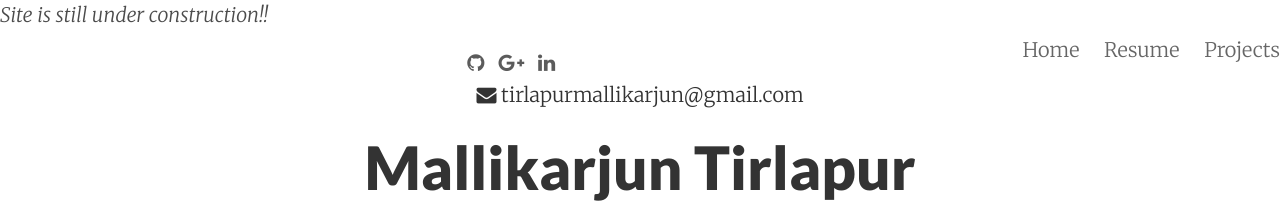
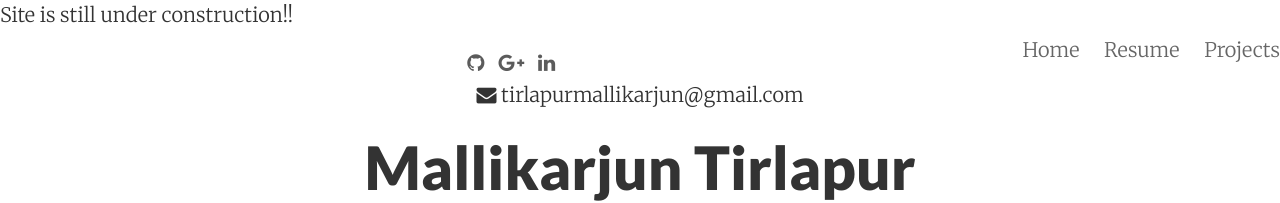
Before and after one commit to MallikarjunTirlapur/MallikarjunTirlapur.github.io, a Jekyll site: the page built from index.html, in a window 1280 px wide. Shown: the top 203 px of the page. Built offline with Jekyll 4.4.1, drawn with Linux system fonts in a browser that asks for light colours; nearby versions of some CDN libraries.

Commit message:
Update header.html

```diff
--- a/_includes/header.html
+++ b/_includes/header.html
@@ -1,5 +1,5 @@
 <header class="site-header">
-<left> <a class="post-meta">Site is still under construction!!</a> <left>
+<left> Site is still under construction!! <left>
   <div class="wrapper">
     <nav class="site-nav">
         <a href="https://mallikarjuntirlapur.github.io/">Home </a>
```
